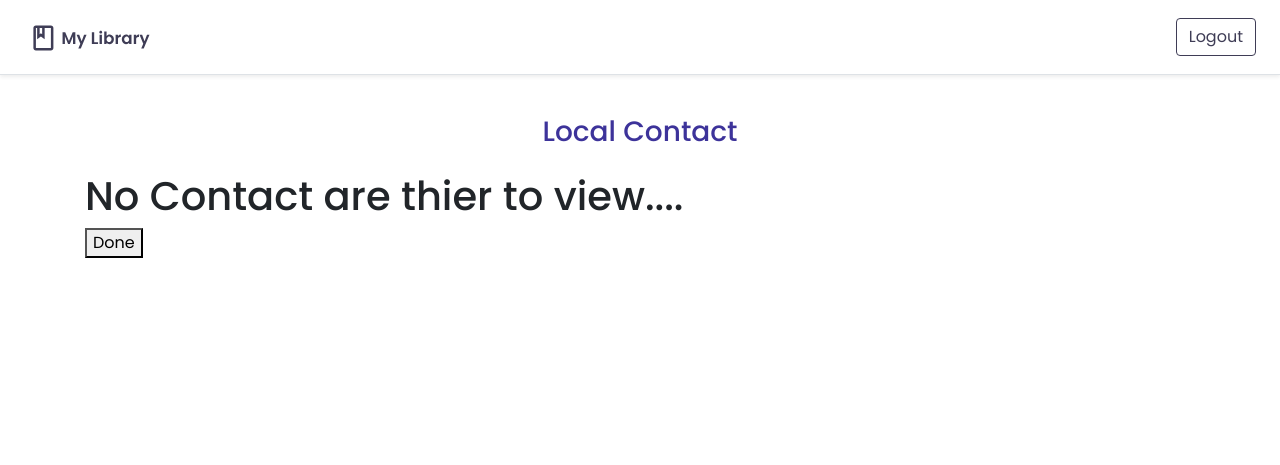
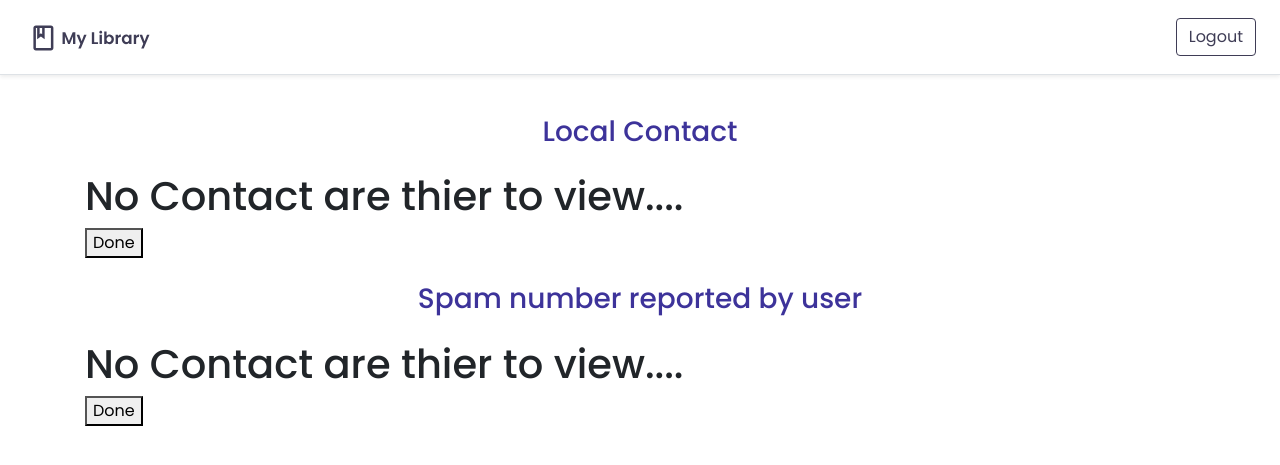
Before and after one commit to rajkamal118CS/truecaller, a PHP site: page /view-contact.php in a window 1280 px wide. Shown: the top 465 px of the page. Run offline with PHP 8.4, Linux system fonts and the light colour scheme; the visitor is signed in with stand-in values (Sample User, id 1); tables that the repository leaves empty or names only in its code hold one stand-in row (values such as "Sample post").

Commit message:
3rd time view updated

```diff
--- a/add-spam-action.php
+++ b/add-spam-action.php
@@ -46,8 +46,8 @@
 							$sql = "CREATE TABLE IF NOT EXISTS spam_database (
 								spam_no VARCHAR(50) PRIMARY KEY,
 								spam_name VARCHAR(50),
+								user VARCHAR(50),
 								type VARCHAR(50),
-								user VARCHAR(50),
 								count INT
 							)";
 
@@ -65,8 +65,8 @@
 
 
 
-							$sql = "INSERT INTO spam_database (spam_no, spam_name, type, user,count)
-							VALUES ('$spamnumber', '$spamname','$type','$user','$count')";
+							$sql = "INSERT INTO spam_database (spam_no, spam_name, user, type,count)
+							VALUES ('$spamnumber', '$spamname','$user','$type','$count')";
 
 
 							if ($conn->query($sql) === TRUE) {
--- a/view-contact.php
+++ b/view-contact.php
@@ -75,7 +75,40 @@
                   {
                       echo "<div id='card'><h1>No Contact are thier to view....</h1><form action='admin_home.php'><button type='submit' id='done'>Done</button></form></div>";
 
+
+
                   }?>
+<div class="mt-2">
+                    <div class="text-center p-3">
+                        <h3 class="theme-color">
+
+                        Spam number reported by user
+
+                      </h3>
+                    </div>
+                </div>
+                 <?php
+                  $sql="SELECT * FROM spam_database where user='$usernumber'";
+                  $ret=mysqli_query($conn,$sql);
+                  if(mysqli_num_rows($ret)>0)
+                  {
+
+                    echo"<table class='table table-striped'><thead><tr><th scope='col'>Contact Number</th><th scope='col'>Contact Name</th><th scope='col'>User</th><th scope='col'>Type</th><th scope='col'>count</th></tr></thead><tbody>";
+
+                    while($row=mysqli_fetch_assoc($ret))
+                    {
+                      echo"<tr><th scope='row'>{$row['spam_no']}</th><td>{$row['spam_name']}</td><td>{$row['user']}</td><td>{$row['type']}</td><td>{$row['count']}</td></tr>";
+                    }
+
+                  echo"</tbody></table>";
+
+                  echo"<form action='dashboard.php'><button class='btn bg-light' type='submit'>Go Back</button></form>";
+                  echo"</div>";
+                  }
+                  if(mysqli_num_rows($ret)==0)
+                  {
+                      echo "<div id='card'><h1>No Contact are thier to view....</h1><form action='admin_home.php'><button type='submit' id='done'>Done</button></form></div>";
+                    }?>
 
           </div>
         </div>
--- a/view_main.php
+++ b/view_main.php
@@ -37,7 +37,7 @@
 
                 <form action="view-contact.php" method="get">
                   <div class="input-group md-form form-md form-2 pl-0">
-                    <input class="form-control my-0 py-1" name="query" type="text" placeholder="Enter ur number to view local contact" aria-label="Search">
+                    <input class="form-control my-0 py-1" name="query" type="text" placeholder="Enter ur number to view ur local contact List" aria-label="Search">
                     <div class="input-group-append">
                       <button class="btn">
                       <span class="input-group-text search-btn" id="basic-text1"><i class="fas fa-search search-icon"
@@ -47,6 +47,8 @@
                     </div>
                   </form>
             </div>
+          </div>
+            <div class="row my-4">
             <div class="col-sm">
                 <button class="btn btn-block action-btn p-3" onclick="location.href='view_contact_all.php'">
                     <i class="fas fa-stream pr-3"></i> View All Contact
@@ -56,7 +58,9 @@
                 <button class="btn btn-block action-btn p-3" onclick="location.href='view_spam.php'">
                     <i class="fas fa-stream pr-3"></i> View Spam contacts
                 </button>
+
             </div>
+          </div>
           </div>
 
 
```
Also changed, not shown: view_contact_all.php (+4 -4 lines).
